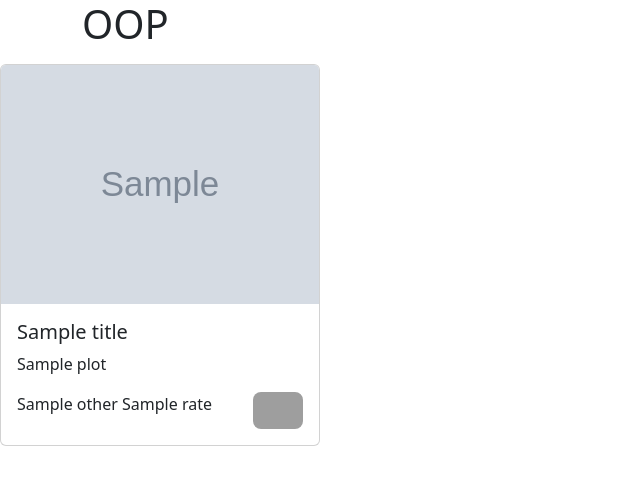
After one commit to Finnedorn/php-oop-1, a PHP site: template views/partials/card.php in a window 1280 px wide. The commit adds this page. Shown: the top 485 px of the page, without its empty margins (0-640 px from the left). Run offline with PHP 8.4, Linux system fonts and the light colour scheme; the template is opened without the code that fills it: most values are stand-ins (such as "Sample title", 1, 10 or a date in 2020); grey boxes marked "Sample" are stand-in pictures; some libraries are stand-ins or nearby versions; grey boxes are pictures that could not be loaded.

Commit message:
added star printer and flagprinter functions to cards

```diff
--- a/index.php
+++ b/index.php
@@ -8,6 +8,11 @@ include __DIR__."/model/Movie.php";
             <h2>
                 Movies
             </h2>
+            <div class="row">
+                <?php foreach ($movies as $movie) {
+                    echo $movie->cardPrinter();
+                } ?>
+            </div>
         </div>
     </main>
 <?php
--- /dev/null
+++ b/views/partials/card.php
@@ -0,0 +1,24 @@
+<!-- creo una card component a cui binderò elementi dell'array movie e che ciclerò per stampare tutti i dati di ciascun elmento in lista -->
+
+<!-- associo delle variabili ad ogni contenuto, poi queste variabili verranno (con una funzione nella classe movie) esse stesse associate alle variabili contenenti gli elementi dell'array  -->
+
+<div class="col-12 col-md-4 col-lg-3 my-3">
+    <div class="card">
+        <img src="<?= $poster ?>" class="card-img-top my-ratio" alt="<?= $title ?>">
+        <div class="card-body">
+            <h5 class="card-title">
+                <?= $title ?>
+            </h5>
+            <p class="card-text">
+                <?= $plot ?>
+            </p>
+            <div class="d-flex justify-content-between align-items-flex-start">
+                <?= $other ?>
+                <?= $rate ?>
+                <div style="width: 50px" class="rounded-3 overflow-hidden ">
+                    <img class="w-100" src="<?= $flag ?>" alt="flag">
+                </div>
+            </div>
+        </div>
+    </div>
+</div>
```
Also changed, not shown: model/Movie.php (+37 -6 lines), img/ca.svg (added), img/de.svg (added), img/es.svg (added), img/fr.svg (added), img/gb.svg (added), img/imagemissing_92832.png (added), img/it.svg (added), img/ja.svg (added), img/kr.svg (added), img/us.svg (added).
